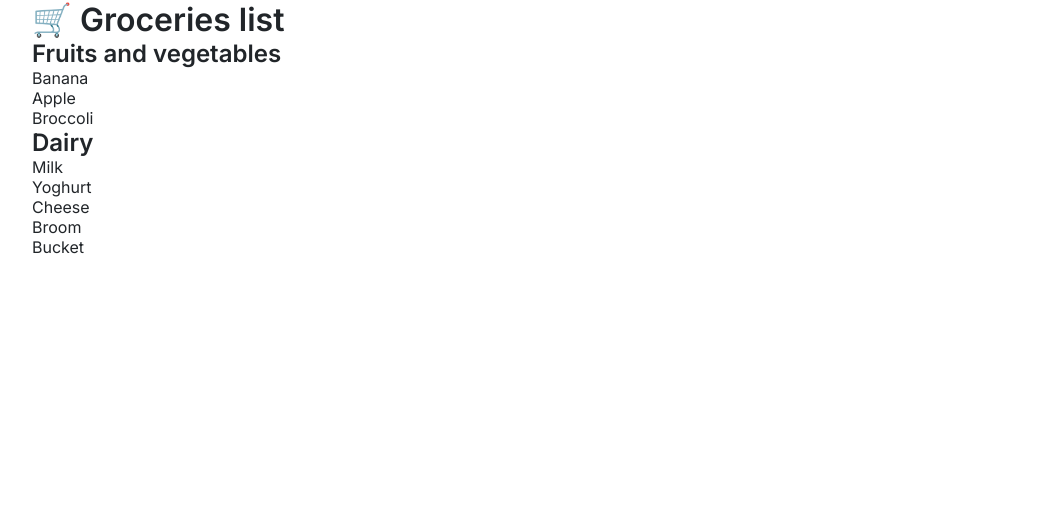
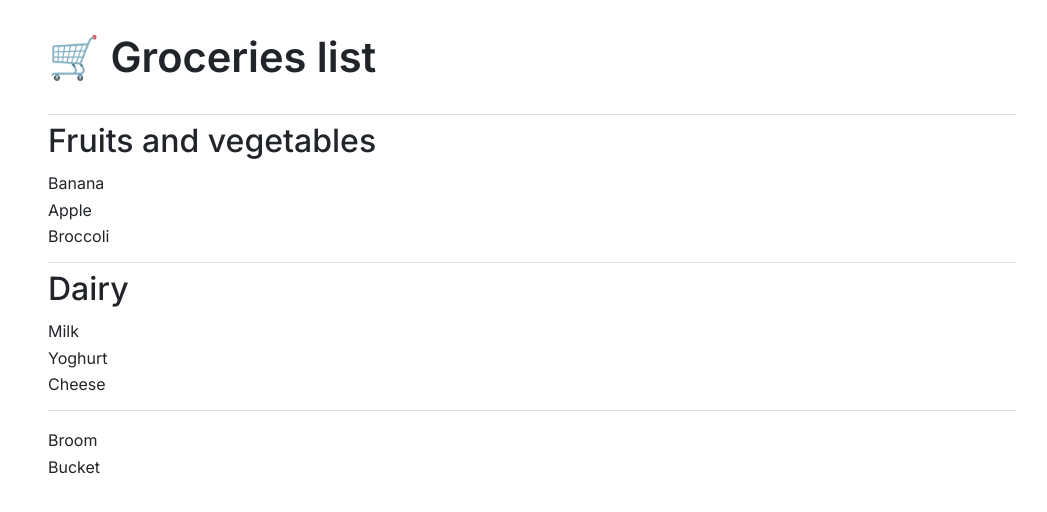
Before and after one commit to verasls/groceries-list, a React (Create React App) app in the folder grocerie-list/: page / in a window 1280 px wide. Shown: the top 512 px of the page, without its empty margins (108-1155 px from the left). Built offline with nearby package versions, Linux system fonts and the light colour scheme; the HTML template or start-up script is replaced by a standard one.

Commit message:
Improve app styling

```diff
--- a/grocerie-list/src/index.css
+++ b/grocerie-list/src/index.css
@@ -1,5 +1,8 @@
 :root {
   --text-color: #212529;
+  --list-separator: #dee2e6;
+  --btn-background: #f1f3f5;
+  --checkbox: #ffd43b;
 }
 
 * {
@@ -15,16 +18,81 @@ body {
   -moz-osx-font-smoothing: grayscale;
 }
 
+h1 {
+  font-size: clamp(1.5rem, 2vw + 1rem, 3rem);
+  font-weight: 600;
+}
+
+h2 {
+  font-size: clamp(1rem, 1.5vw + 1rem, 2rem);
+  font-weight: 500;
+  padding-top: 0.4rem;
+}
+
 .app {
   max-width: 1000px;
   margin: 0 auto;
+  padding: 0 1rem;
 }
 
 .header {
   display: flex;
-  font-weight: 600;
+  flex-wrap: wrap;
+  justify-content: space-between;
+  padding: clamp(2rem, 1vw, 10rem) 0;
+  gap: 1.2rem;
+}
+
+.controls {
+  display: flex;
+  align-items: center;
+  justify-content: center;
+  gap: 0.8rem;
+}
+
+.container {
+  display: flex;
+  flex-direction: column;
+  gap: 1rem;
+}
+
+.list-container {
+  border-top: 1px solid var(--list-separator);
 }
 
 .grocerie-list {
   list-style: none;
+  display: flex;
+  flex-direction: column;
+  gap: 0.4rem;
 }
+
+.grocerie-list li:first-child {
+  padding-top: 0.8rem;
+}
+
+.grocerie-item {
+  display: flex;
+  align-items: center;
+  gap: 0.4rem;
+}
+
+.btn {
+  display: flex;
+  align-items: center;
+  justify-content: center;
+  border: none;
+  background-color: var(--btn-background);
+  box-shadow: 0.2rem 0.2rem 0.4rem 0 rgba(0, 0, 0, 0.075);
+}
+
+.btn-txt {
+  color: var(--text-color);
+  font-weight: 500;
+}
+
+input[type="checkbox"] {
+  height: 1rem;
+  width: 1rem;
+  accent-color: var(--checkbox);
+}
```
